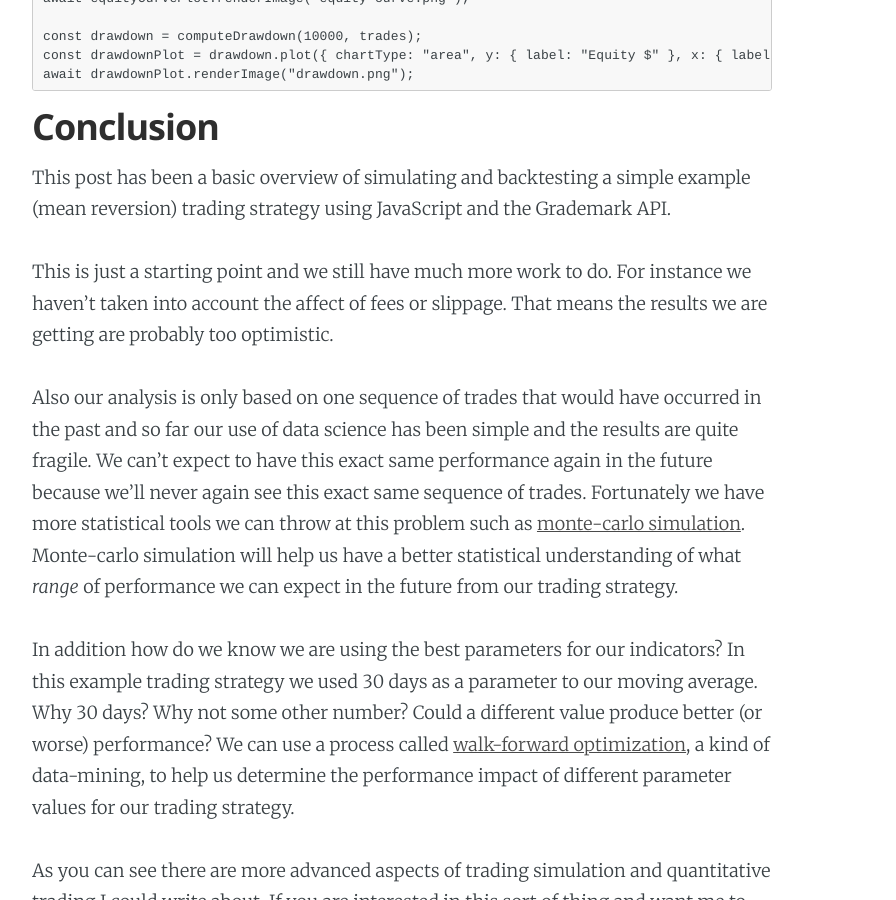
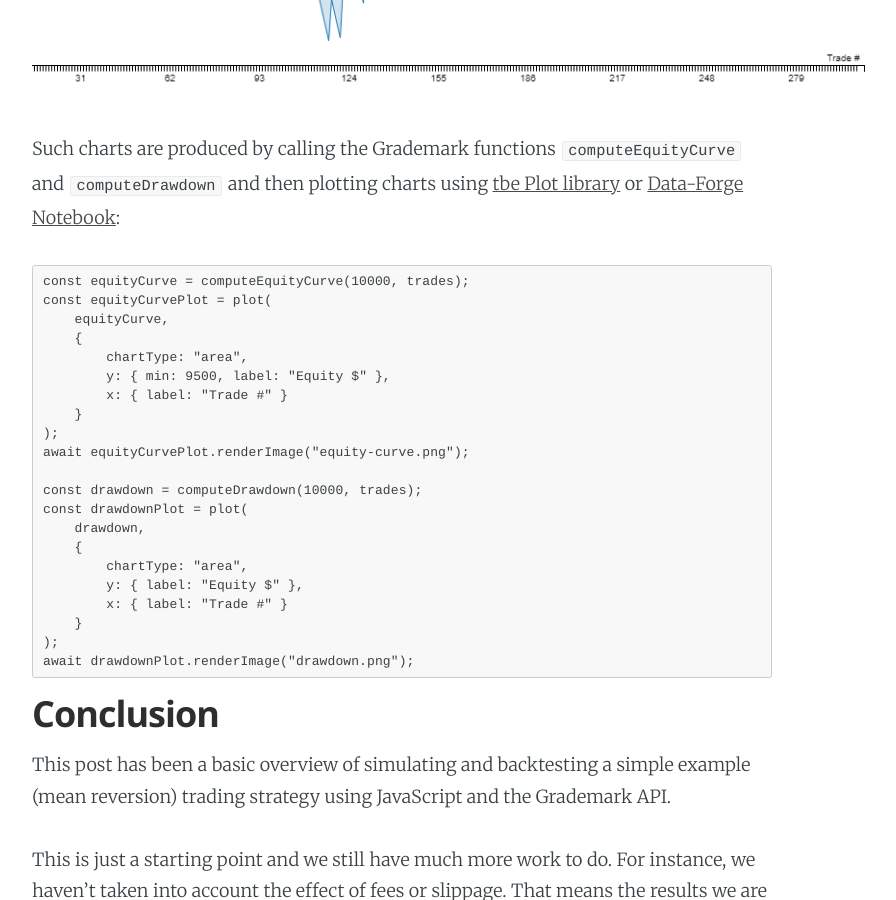
Before and after one commit to ashleydavis/the-data-wrangler-blog, a Jekyll site: the page built from _posts/2019-01-27-backtesting-trading-strategies-with-javascript.markdown, in a window 1280 px wide and 900 px high, scrolled down 19769 px. Shown: the whole window, without its empty margins (108-1004 px from the left). Built offline with Jekyll 4.4.1, drawn with Linux system fonts in a browser that asks for light colours; comment, search, counter and statistics services are not loaded; some of the changed text lies outside the part shown.

Commit message:
Updated blog post on backtesting in JavaScript.

````diff
--- a/_posts/2019-01-27-backtesting-trading-strategies-with-javascript.markdown
+++ b/_posts/2019-01-27-backtesting-trading-strategies-with-javascript.markdown
@@ -20,15 +22,17 @@
 As you read this you will learn:
 - How to define rules in JavaScript to implement a trading strategy;
 - How backtesting works; and
-- How to use the [Grademark API](https://www.npmjs.com/package/grademark) to simulate trading and analyze the performance of a strategy.
+- How to use [Grademark](https://www.npmjs.com/package/grademark) to simulate trading and analyze the performance of a strategy.
 
-If you want to jump ahead for a sneak peak at the backtest we are creating in this blog post please [look here](todo). This notebook was created with [Data-Forge Notebook](http://www.data-forge-notebook.com/) and includes some nice interactive charts.
+If you want to jump ahead for a sneak peek at the backtest we are creating in this blog post please [look here](https://grademark.github.io/grademark-first-example/). This notebook was created with [Data-Forge Notebook](http://www.data-forge-notebook.com/) and that's how I created the charts in the blog post.
 
 Don't worry if you don't know much about JavaScript... the code snippets included in this post are pretty simple and for the moment it's enough if you can just read them and generally get the gist of what's being done.
 
+For updates and news about Grademark, be sure to [follow me on Twitter](https://twitter.com/ashleydavis75).
+
 ## First a disclaimer...
 
-Before we get into the thick of it, I must offer a disclaimer. **Please don't take anything in this post (or any other work of mine) as any kind of financial advice**. Trading is a very personal endeavour and you need to decide on your own goals and choose the strategy and techniques that are right for you.
+Before we get into the thick of it, I must offer a disclaimer. **Please don't take anything in this post (or any other work of mine) as any kind of financial advice**. Trading is a very personal endeavor and you need to decide on your own goals and choose the strategy and techniques that are right for you.
 
 > Real trading is risky. You can and will lose money - both winning and losing are a part of it - and you have to be ok with that.
 
@@ -69,7 +73,7 @@
 
 ![A simple moving average of closing price](/content/images/2019/01/sma.png)
 
-Our trading strategy consists of a system of rules the we use to decide, based on our indicators, when we should open and close trades. We also define rules to help us manage the risk. We thus create a systematic strategy, one that can be simulated.
+Our trading strategy consists of a system of rules we use to decide, based on our indicators, when we should open and close trades. We also define rules to help us manage the risk. We thus create a systematic strategy, one that can be simulated.
 
 ![A trading system](/content/images/2019/01/A trading system.png)
 
@@ -87,7 +91,7 @@
 
 > More realistically though: a systematic trading strategy that works is a great way to supplement your income and build capital. Get it wrong though and you will basically automate losing money. No one wants that. So be careful!
 
-Fortunately we can simulate trading to help us understand if our strategy works. That's what this post is all about!
+Fortunately, we can simulate trading to help us understand if our strategy works. That's what this post is all about!
 
 ## Why simulate?
 
@@ -152,7 +156,7 @@
 
 In that chart I've highlighted the [long](https://en.wikipedia.org/wiki/Long_(finance)) and [short](https://en.wikipedia.org/wiki/Short_(finance)) trades. Long trades in blue and short trades in purple.  I annotated this chart to indicate the kinds of trades we could get from this instrument. We'd like to have a strategy that can buy and sell at the right times to make a profit.
 
-In this post though we are only focusing on the long trades. You might think of that as just normal buying and selling and making a profit when the market is trending up. Short selling allows us to also make profit in a downtrending market, but it is more difficult and more risky and I will save it for a another post, to keep things simple the example strategy for this post will be trading *long only*.
+In this post though we are only focusing on the long trades. You might think of that as just normal buying and selling and making a profit when the market is trending up. Short selling allows us to also make profit in a downtrending market, but it is more difficult and riskier and I will save it for a another post, to keep things simple the example strategy for this post will be trading *long only*.
 
 > To keep things simple for this demonstration our trading strategy will be trading long only (no short selling).
 
@@ -179,13 +183,13 @@
 ![Regression to the mean](/content/images/2019/01/regression-reversion-to-the-mean.gif)
 [Image source](https://asymmetryobservations.com/definitions/countertrend/regression-toward-the-mean/)
 
-You can see that whenever the black line stretches too far below the average it snaps back to the average crossing over it to the up side. We'd like to use this phenomenon in our trading to buy the dips and sell on the bounce back.
+You can see that whenever the black line stretches too far below the average it snaps back to the average crossing over it to the upside. We'd like to use this phenomenon in our trading to buy the dips and sell on the bounce back.
 
 > The essence of our simple mean reversion strategy: when the price falls below the average value we buy, we sell when the price has *regressed to the mean* and bounced back over the average.
 
 How reliable is this strategy? How likely is a dip to bounce back? We can only know by simulating the strategy on historical data. That allows us to understand how well it would have worked in the past. We can then compute performance metrics and use them to predict how this technique might perform in the future.
 
-Please note that the mean reversion trading strategy I present here is rather basic. I'm keeping it simple just to keep this blog post simple, but it's actually a good starting point for any new strategy to start with the simplest thing that you can conceive. We can always add more rules, more filters and more complexity later, but for this post we'll still to the most simplest mean reversion rules possible.
+Please note that the mean reversion trading strategy I present here is rather basic. I'm keeping it simple just to keep this blog post simple, but it's actually a good starting point for any new strategy to start with the simplest thing that you can conceive. We can always add more rules, more filters and more complexity later, but for this post we'll use the simplest mean reversion rules possible.
 
 ## Backtesting with JavaScript
 
@@ -214,7 +218,7 @@
       .sma(30);                  // 30 day moving average.
 ```
 
-The Grademark API expects that we'll have all our input data and indicators combined. So we must now merge our moving average indicator into the input data:
+Grademark expects that we'll have all our input data and indicators combined. So we must now merge our moving average indicator into the input data:
 
 ```javascript
     // Integrate moving average indexed on date.
@@ -242,7 +246,7 @@
     }
 ```
 
-This code opens a trade by calling the `enterPosition` function when the closing price is less than the average price. This function is provided by the Grademark API. The `args` variable is provided for us by Grademark and gathers together pertinent details of the trading environment such as the latest [bar](https://en.wikipedia.org/wiki/Open-high-low-close_chart) of price action.
+This code opens a trade by calling the `enterPosition` function when the closing price is less than the average price. This function is provided by Grademark. The `args` variable is provided for us by Grademark and gathers together pertinent details of the trading environment such as the latest [bar](https://en.wikipedia.org/wiki/Open-high-low-close_chart) of price action.
 
 ### Exiting a position
 
@@ -275,9 +279,9 @@
 
 Note that we are calling the same `exitPosition` function as we did in our exit rule. A stop loss is just another way of exiting a position.
 
-Note that using a stop loss is considered by some traders to erode profit potential for a strategy. So why do I like to use this rule? I like to use this rule in real trading as I feel it protects me against the heaviest losses. It buys me some piece of mind. In real trading I have a stop loss rule automatically applied by my broker and this means I can go on holiday and know that my investments are protected.
+Using a stop loss is considered by some traders to erode profit potential for a strategy. So why do I like to use this rule? I like to use this rule in real trading as I feel it protects me against the heaviest losses. It buys me some peace of mind. In real trading I have a stop loss rule automatically applied by my broker and this means I can go on holiday and know that my investments are protected.
 
-In this example I've included the stop loss right from the start, but normally you might consider this as an incremental addition to the strategy, testing before and after adding it - normally you'd probably like to know how much of difference the stop loss makes to understand if it is worthwhile.
+In this example, I've included the stop loss right from the start, but normally you might consider this as an incremental addition to the strategy, testing before and after adding it - normally you'd probably like to know how much of difference the stop loss makes to understand if it is worthwhile.
 
 ### Simulation loop
 
@@ -373,17 +379,19 @@
 const analysis = analyze(10000, trades);
 ```
 
-The `analyze` function is passed an amount of starting capital and the set of trades. In this example we are funding our virtual trading with a $10,000 account. The analysis loops over the trades and simulates trading with the requested amount of capital. Profitable trades increase the size of our account, losing trades decrease the size of our account. The result is a performance summary of our trading strategy that includes total profit and other useful metrics:
+The `analyze` function is passed an amount of starting capital and the set of trades. In this example, we are funding our virtual trading with a $10,000 account. The analysis loops over the trades and simulates trading with the requested amount of capital. Profitable trades increase the size of our account, losing trades decrease the size of our account. The result is a performance summary of our trading strategy that includes total profit and other useful metrics:
 
 ![Strategy performance](/content/images/2019/01/Strategy analysis.png)
 
 We now have a basic idea of how good (or bad) our strategy is. We can use this information to work out if the profit (83%) is worthwhile compared to the max risk (2%) or maximum drawdown (-28%).
 
-We can now ask questions like *can I tolerate a -28% drawdown?* We can use the analysis to determine if changes to a strategy improve it or make it worse. The analysis also allows comparison between alternate strategies that we might be considering.
+We can use this ask questions like *can I tolerate a -28% drawdown?* That's jargon. Think of it this way: *can I handle a 28% loss from the peak.* As traders, a bit of forward planning like this really helps avoid situations where we might panic and pull out of a strategy before it manifests the ancipated profit.
+
+We can use the analysis to determine if changes to a strategy will improve it or make it worse. The analysis also allows a comparison between alternate strategies that we might be considering.
 
 ## Visualizing equity and drawdown
 
-After backtesting it's very common to render an equity curve for our strategy.
+After backtesting, it's very common to render an equity curve for our strategy.
 
 The equity curve shows us the value of our trading account increasing over time:
 
@@ -395,15 +403,29 @@
 
 ![Drawdown chart](/content/images/2019/01/Drawdown chart.png)
 
-Such charts are produced by calling the Grademark functions `computeEquityCurve` and `computeDrawdown` and then plotting charts using [Data-Forge Plot](https://www.npmjs.com/package/data-forge-plot) or [Data-Forge Notebook](http://www.data-forge-notebook.com/):
+Such charts are produced by calling the Grademark functions `computeEquityCurve` and `computeDrawdown` and then plotting charts using [tbe Plot library](https://www.npmjs.com/package/plot) or [Data-Forge Notebook](http://www.data-forge-notebook.com/):
 
 ```javascript
 const equityCurve = computeEquityCurve(10000, trades);
-const equityCurvePlot = equityCurve.plot({ chartType: "area", y: { min: 9500, label: "Equity $" }, x: { label: "Trade #" }  });
+const equityCurvePlot = plot(
+    equityCurve,
+    {
+        chartType: "area",
+        y: { min: 9500, label: "Equity $" },
+        x: { label: "Trade #" }
+    }
+);
 await equityCurvePlot.renderImage("equity-curve.png");
 
 const drawdown = computeDrawdown(10000, trades);
-const drawdownPlot = drawdown.plot({ chartType: "area", y: { label: "Equity $" }, x: { label: "Trade #" } });
+const drawdownPlot = plot(
+    drawdown,
+    {
+        chartType: "area",
+        y: { label: "Equity $" },
+        x: { label: "Trade #" }
+    }
+);
 await drawdownPlot.renderImage("drawdown.png");
 ```
 
@@ -411,11 +433,11 @@
 
 This post has been a basic overview of simulating and backtesting a simple example (mean reversion) trading strategy using JavaScript and the Grademark API.
 
-This is just a starting point and we still have much more work to do. For instance we haven't taken into account the affect of fees or slippage. That means the results we are getting are probably too optimistic.
+This is just a starting point and we still have much more work to do. For instance, we haven't taken into account the effect of fees or slippage. That means the results we are getting are probably too optimistic.
 
-Also our analysis is only based on one sequence of trades that would have occurred in the past and so far our use of data science has been simple and the results are quite fragile. We can't expect to have this exact same performance again in the future because we'll never again see this exact same sequence of trades. Fortunately we have more statistical tools we can throw at this problem such as [monte-carlo simulation](https://en.wikipedia.org/wiki/Monte_Carlo_method). Monte-carlo simulation will help us have a better statistical understanding of what *range* of performance we can expect in the future from our trading strategy.
+Also, our analysis is only based on one sequence of trades that would have occurred in the past and so far our use of data science has been simple and the results are quite fragile. We can't expect to have this exact same performance again in the future because we'll never again see this exact same sequence of trades. Fortunately, we have statistical tools we can throw at this problem like [monte-carlo simulation](https://en.wikipedia.org/wiki/Monte_Carlo_method). Monte-carlo simulation will help us have a better statistical understanding of what *range* of performance we can expect in the future from our trading strategy.
 
-In addition how do we know we are using the best parameters for our indicators? In this example trading strategy we used 30 days as a parameter to our moving average. Why 30 days? Why not some other number? Could a different value produce better (or worse) performance? We can use a process called [walk-forward optimization](https://en.wikipedia.org/wiki/Walk_forward_optimization), a kind of data-mining, to help us determine the performance impact of different parameter values for our trading strategy.
+In addition, how do we know we are using the best parameters for our indicators? In this example trading strategy we used 30 days as a parameter to our moving average. Why 30 days? Why not some other number? Could a different value produce better (or worse) performance? We can use a process called [walk-forward optimization](https://en.wikipedia.org/wiki/Walk_forward_optimization), a kind of data-mining, to help us determine the performance impact of different parameter values for our trading strategy.
 
 As you can see there are more advanced aspects of trading simulation and quantitative trading I could write about. If you are interested in this sort of thing and want me to continue please reach out and tell me your area of interest.
 
````
Also changed, not shown: other parts of _posts/2019-01-27-backtesting-trading-strategies-with-javascript.markdown (+16 -12 lines).
